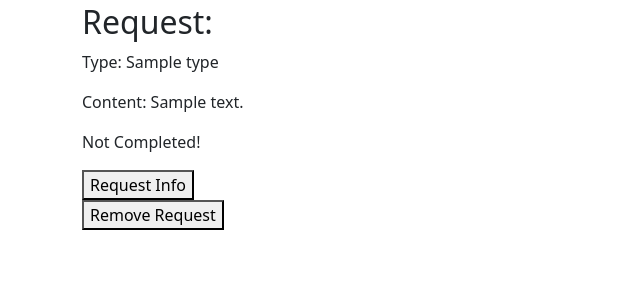
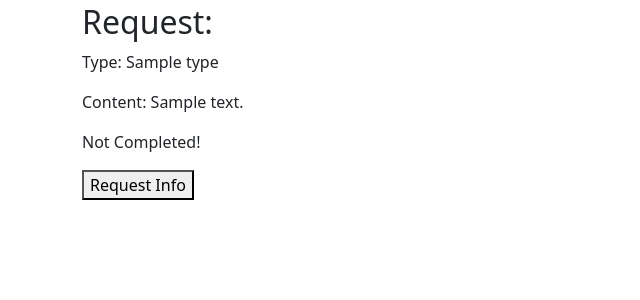
Before and after one commit to RasSved/Group-7, a Flask app: template code/manufacturer/templates/requesthq.html in a window 1280 px wide. Shown: the part 139-439 px from the top of the page, without its empty margins (0-640 px from the left). Run offline with Flask 3, Linux system fonts and the light colour scheme; the template is opened without the code that fills it: most values are stand-ins (such as "Sample title", 1, 10 or a date in 2020).

Commit message:
Update requesthq.html

```diff
--- a/code/manufacturer/templates/requesthq.html
+++ b/code/manufacturer/templates/requesthq.html
@@ -25,10 +25,6 @@
         <form name = "requestInfo" method = "POST" action="{{ url_for('manufacturer.enterrequest')}}">
         <button type = "submit" name = "requestId" value = "{{ item._id }}"> Request Info</button>
 </form>
-<form name = "DeleteRequest" method = "POST" action="{{ url_for('manufacturer.remove')}}">
-    <button type = "submit" name = "requestId" value = "{{ item._id }}">Remove Request
-    </button>
-  </form>
 </div>
 </div>
 </div>
```
